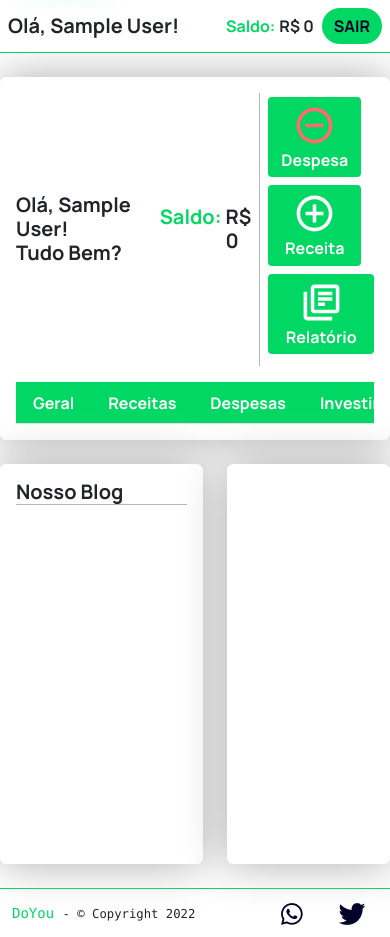
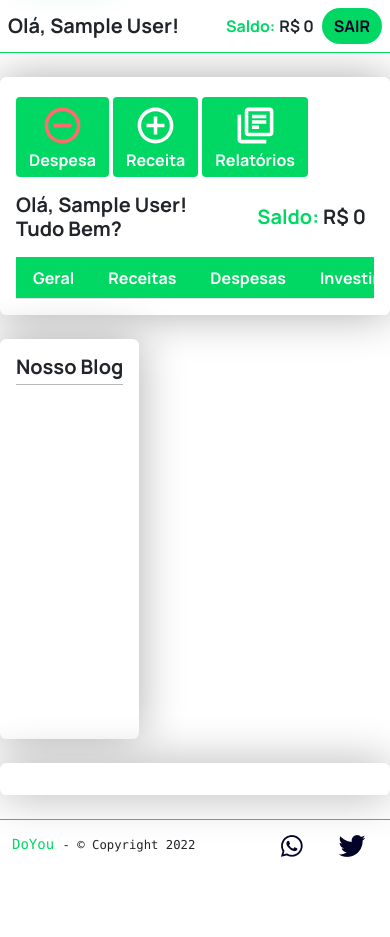
Before and after one commit to rodosd79/DoYou, a PHP site: page /inicio.php in a window 390 px wide. Shown: the part 70-1007 px from the top of the page. After the commit the page ends 927 px from the top, so only its background shows below. Run offline with PHP 8.4, Linux system fonts and the light colour scheme; the visitor is signed in with stand-in values (Sample User, id 1); data that the repository does not hold is empty.

Commit message:
Responsividade arrumada

```diff
--- a/assets/css/style_inicio.css
+++ b/assets/css/style_inicio.css
@@ -14,7 +14,13 @@ h1, h2, h3, h4, h5, h6 {
   border-radius: 1rem;
   transition: all 0.8s !important;
   color: white !important;
-  margin-right: 0.8rem;
+  margin-right: 4px;
+}
+
+@media screen and (min-width: 768px) {
+  .btnPerso {
+    margin-right: 0.8rem;
+  }
 }
 
 .btnPerso h6 {
@@ -31,8 +37,10 @@ h1, h2, h3, h4, h5, h6 {
   box-shadow: 0 0 10px #030229;
 }
 
-.borda-left {
-  border-left: solid 1px rgba(129, 129, 129, 0.562) !important;
+@media screen and (min-width: 768px) {
+  .borda-left {
+    border-left: solid 1px rgba(129, 129, 129, 0.562) !important;
+  }
 }
 
 .myNav {
@@ -55,13 +63,14 @@ h1, h2, h3, h4, h5, h6 {
 .iBlog {
   overflow-wrap: break-word;
   overflow-y: auto;
-  width: 500px;
+  max-width: 500px;
   height: 400px;
 }
 
 .iBlog .vBlog {
   border-bottom: solid 1px rgba(129, 129, 129, 0.562);
-  margin-bottom: 20px;
+  margin-bottom: 5px !important;
+  padding-bottom: 5px;
 }
 
 .iBlog .cBlog {
@@ -78,5 +87,5 @@ h1, h2, h3, h4, h5, h6 {
 }
 
 .iBlog .cBlog .divBlog {
-  margin-bottom: 10px;
+  margin-bottom: 5px;
 }
--- a/inicio.php
+++ b/inicio.php
@@ -10,6 +10,8 @@ if (!isset($_SESSION['nome'])) {
     <meta charset="UTF-8">
     <meta name="viewport" content="width=device-width, initial-scale=1.0">
     <title>DoYou | Geral</title>
+
+
     <!-- DoYou style -->
     <link rel="stylesheet" href="assets/css/style_inicio.css">
     <link rel="stylesheet" href="assets/css/style_header.css">
@@ -28,30 +30,30 @@ if (!isset($_SESSION['nome'])) {
         ?>
     <!--  -->
 
-
+    <!-- Acesso rápido -->
     <div class="d-flex container flex-column bgPerso my-4 p-3">
-        <div class="d-flex">
-        <div class="flex-fill d-flex justify-content-between mr-2 align-items-center">
+        <div class="d-flex flex-md-nowrap flex-wrap">
+        <div class="order-md-0 order-2 flex-fill d-flex justify-content-between mr-2 mt-1 align-items-center">
             <h5>Olá, <?php echo $_SESSION['nome'] ?>! <br>Tudo Bem?</h5>
             <div class="d-flex">
                 <h5 class="mb-0 mr-1"> <strong class="DoYou">Saldo:</strong></h5>
                 <h5 class="mb-0">R$ <?php echo $saldo; ?></h5>
             </div>
         </div>
-        <div class="borda-left pl-2 py-1 d-md-block d-flex flex-column">
-            <a href="#" data-toggle="tooltip" data-placement="bottom" title="Adicionar despesa" class="btn btnPerso mb-md-0 mb-2">
+        <div class="order-md-0 order-1 borda-left pl-md-2 py-1 d-block d-flex mb-2">
+            <a href="#" data-toggle="tooltip" data-placement="bottom" title="Adicionar despesa" class="btn btnPerso">
                 <svg xmlns="http://www.w3.org/2000/svg" height="43px" viewBox="0 0 24 24" width="43px" fill="#ff6c6c">
                     <path d="M0 0h24v24H0V0z" fill="none"/><path d="M7 11v2h10v-2H7zm5-9C6.48 2 2 6.48 2 12s4.48 10 10 10 10-4.48 10-10S17.52 2 12 2zm0 18c-4.41 0-8-3.59-8-8s3.59-8 8-8 8 3.59 8 8-3.59 8-8 8z"/>
                 </svg>
                 <h6>Despesa</h6>
             </a>
-            <a href="#" data-toggle="tooltip" data-placement="bottom" title="Adicionar receita" class="btn btnPerso mb-md-0 mb-2">
+            <a href="#" data-toggle="tooltip" data-placement="bottom" title="Adicionar receita" class="btn btnPerso">
                 <svg xmlns="http://www.w3.org/2000/svg" height="43px" viewBox="0 0 24 24" width="43px" fill="#FFFFFF"><path d="M0 0h24v24H0V0z" fill="none"/><path d="M13 7h-2v4H7v2h4v4h2v-4h4v-2h-4V7zm-1-5C6.48 2 2 6.48 2 12s4.48 10 10 10 10-4.48 10-10S17.52 2 12 2zm0 18c-4.41 0-8-3.59-8-8s3.59-8 8-8 8 3.59 8 8-3.59 8-8 8z"/></svg>
                 <h6>Receita</h6>
             </a>
-            <a href="tabela.php" data-toggle="tooltip" data-placement="bottom" title="Ver relatórios" class="btn btnPerso mb-md-0 mb-2">
+            <a href="tabela.php" data-toggle="tooltip" data-placement="bottom" title="Ver relatórios" class="btn btnPerso">
                 <svg xmlns="http://www.w3.org/2000/svg" height="43px" viewBox="0 0 24 24" width="43px" fill="#FFFFFF"><path d="M0 0h24v24H0V0z" fill="none"/><path d="M4 6H2v14c0 1.1.9 2 2 2h14v-2H4V6zm16-4H8c-1.1 0-2 .9-2 2v12c0 1.1.9 2 2 2h12c1.1 0 2-.9 2-2V4c0-1.1-.9-2-2-2zm0 14H8V4h12v12zM10 9h8v2h-8zm0 3h4v2h-4zm0-6h8v2h-8z"/></svg>
-                <h6>Relatório</h6>
+                <h6>Relatórios</h6>
             </a>
         </div>
         </div>
@@ -62,24 +64,25 @@ if (!isset($_SESSION['nome'])) {
                     <a href="#" class="nav-link">Receitas</a>
                     <a href="#" class="nav-link">Despesas</a>
                     <a href="#" class="nav-link">Investimentos</a>
-                    <a href="#" class="nav-link">Relatórios</a>
                 </nav>
             </div>
         <!--  -->
     </div>
 
-    <div class="d-flex container mb-4 p-0">
-        <div class="d-flex flex-column bgPerso p-3 mr-4 iBlog">
+    <!-- AREA 2 = BLOG E GRAFICO -->
+    <div class="d-flex flex-md-nowrap flex-wrap container mb-4 p-0">
+        <!-- Blog -->
+        <div class="d-flex flex-column bgPerso p-3 mr-md-4 iBlog">
             <h5 class="vBlog">Nosso Blog</h5>
             <div class="cBlog">
                 <?php foreach($blogs as $b){ ?>
-                    <div class="divBlog">
-                        <a href="#" class="linkBlog py-2"><?php echo $b['titulo'] ?> <br></a>
+                    <div class="divBlog py-2">
+                        <a href="blog_post.php?id=<?php echo $b['idPost']; ?>" class="linkBlog py-2"><?php echo $b['titulo'] ?> <br></a>
                     </div>
                 <?php } ?>
             </div>
         </div>
-        <div class="d-flex container flex-column bgPerso p-3">
+        <div class="d-flex container mt-md-0 mt-4 flex-column bgPerso p-3">
             <div id="graf">
 
             </div>
```
